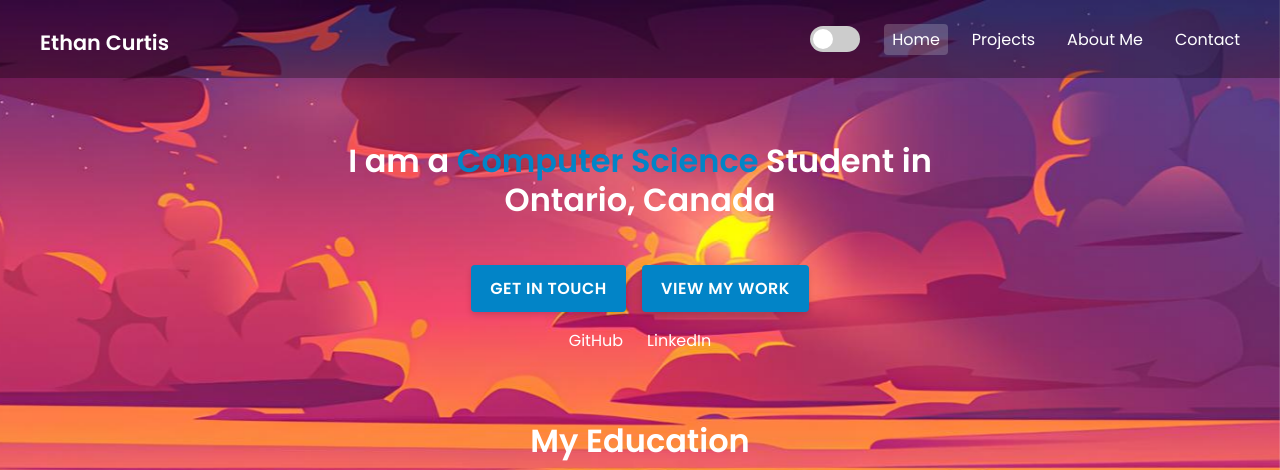
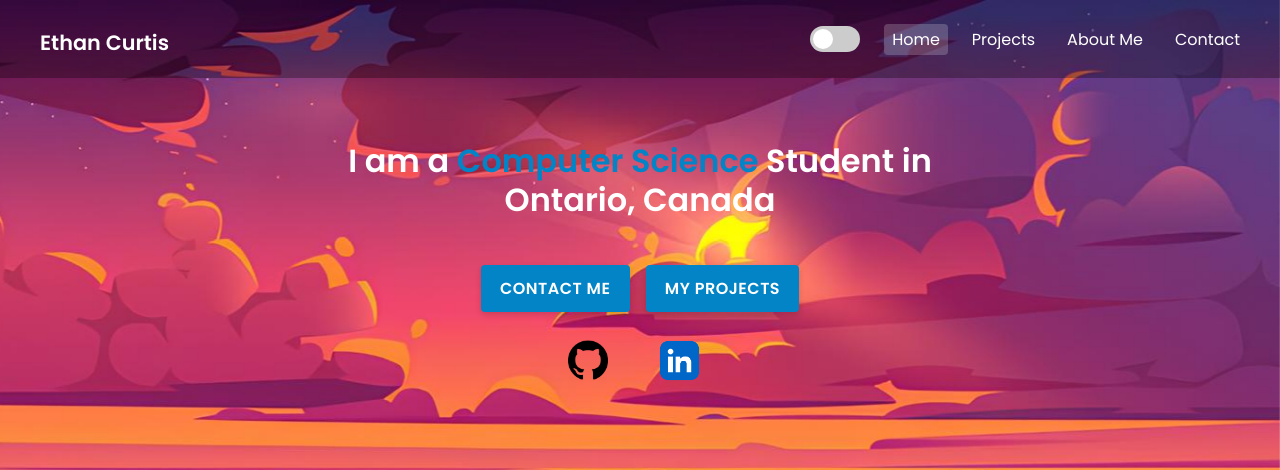
Before and after one commit to UltraSpeedDemon/MyPortfolio, a plain HTML site: page index.html in a window 1280 px wide. Shown: the top 470 px of the page. Drawn offline with Linux system fonts and the light colour scheme.

Commit message:
Updated some visual changes

```diff
--- a/css/style.css
+++ b/css/style.css
@@ -197,14 +197,15 @@
   }
   .hero-text-links {
     display: flex;
-    gap: 1.5rem;
+    gap: 20px;
+    margin-top: 1rem;
     justify-content: center;
-    margin-top: 1rem;
   }
   .hero-text-links a {
     color: #fff;
     text-decoration: none;
     font-weight: 500;
+    justify-content: center;
     transition: opacity 0.3s;
   }
   .hero-text-links a:hover {
@@ -488,7 +489,6 @@
 
     .hero-text-links {
       flex-direction: column;
-      gap: 0.5rem;
     }
 
     .edu-item {
@@ -721,6 +721,25 @@
     color: var(--color-sunset);
   }
 
+
+  /* =========================
+   GITHUB
+   ========================= */
+  .github-logo {
+    width: 40px;
+    height: 40px;
+    object-fit: cover;
+    vertical-align: middle;
+    margin-top: 0.7rem;
+  }
+  .linkedin-logo {
+    width: 65px;
+    height: 65px;
+    object-fit: cover;
+    vertical-align: middle;
+    margin-bottom: 1.0rem;
+    margin-left: 1.2rem;
+  }
   /* =========================
      MEDIA QUERIES
      ========================= */
@@ -737,7 +756,6 @@
 
     .hero-text-links {
       flex-direction: column;
-      gap: 0.5rem;
     }
 
     .side-by-side {
--- a/index.html
+++ b/index.html
@@ -47,23 +47,29 @@
           I am a <span class="highlight">Computer Science</span> Student in Ontario, Canada
         </h1>
         <div class="hero-buttons">
-          <a href="contact.html" class="btn">Get in Touch</a>
-          <a href="projects.html" class="btn">View my Work</a>
+          <a href="contact.html" class="btn">Contact Me</a>
+          <a href="projects.html" class="btn">My Projects</a>
         </div>
         <div class="hero-text-links">
           <a
             href="https://github.com/UltraSpeedDemon"
             target="_blank"
             rel="noopener noreferrer"
-          >
-            GitHub
+          ><img
+              src="images/githubImage.png"
+              alt="GitHub Logo"
+              class="github-logo"
+            />
           </a>
           <a
             href="https://www.linkedin.com/in/ethan-curtis-07004622b/"
             target="_blank"
             rel="noopener noreferrer"
-          >
-            LinkedIn
+          ><img
+              src="images/linkedInLogo.png"
+              alt="Linkedin Logo"
+              class="linkedin-logo"
+            />
           </a>
         </div>
       </div>
```
Also changed, not shown: contact.html (+1 -2 lines), images/githubImage.png (added), images/linkedInLogo.png (added).
